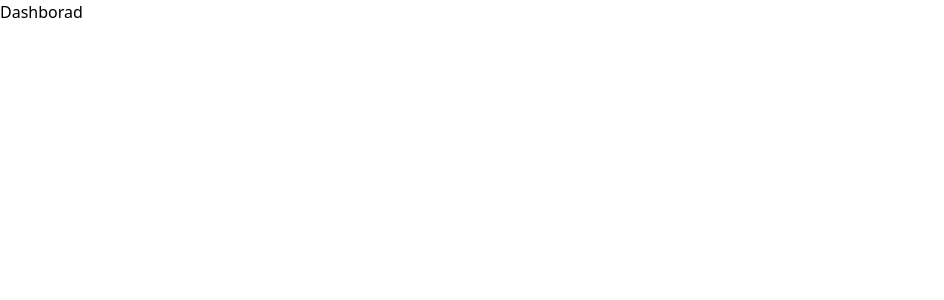
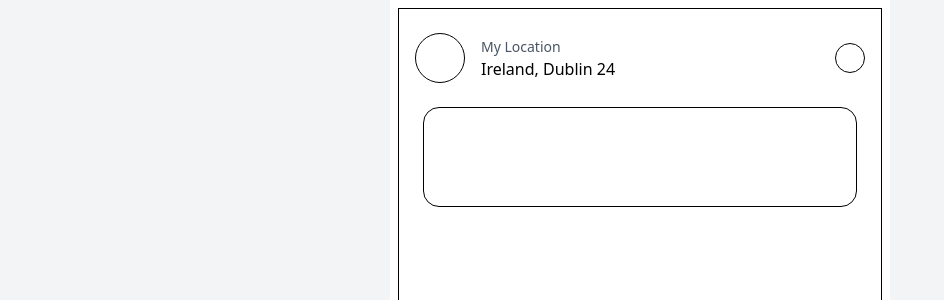
Before and after one commit to erayushs/new-assignment, a React (Vite) app: page /dashboard in a window 1280 px wide. Shown: the top 300 px of the page, without its empty margins (0-944 px from the left). Built offline with nearby package versions, Linux system fonts and the light colour scheme.

Commit message:
basic structure dashboard

```diff
--- a/src/pages/Dashboard.tsx
+++ b/src/pages/Dashboard.tsx
@@ -1,7 +1,25 @@
 const Dashboard = () => {
   return (
-    <div>
-      <h1>Dashborad</h1>
+    <div className="flex h-screen w-screen items-center justify-center bg-gray-100 overflow-hidden">
+      <div className="lg:w-[500px] w-full bg-white p-2 h-full relative">
+        <div className="border h-[300px]">
+          <div className="mt-4 p-2 px-4 flex justify-between items-center">
+            <div className="flex">
+              <div className="w-[50px] h-[50px] border rounded-full"></div>
+              <div className="ml-4 justify-self-start mt-1">
+                <p className="text-sm text-gray-600">My Location</p>
+                <p className="text-md">
+                  <span>Ireland,</span> Dublin 24
+                </p>
+              </div>
+            </div>
+
+            <div className="w-[30px] h-[30px] border rounded-full"></div>
+          </div>
+
+          <div className="border w-[90%] rounded-2xl h-[100px] mx-auto mt-4"></div>
+        </div>
+      </div>
     </div>
   );
 };
```
